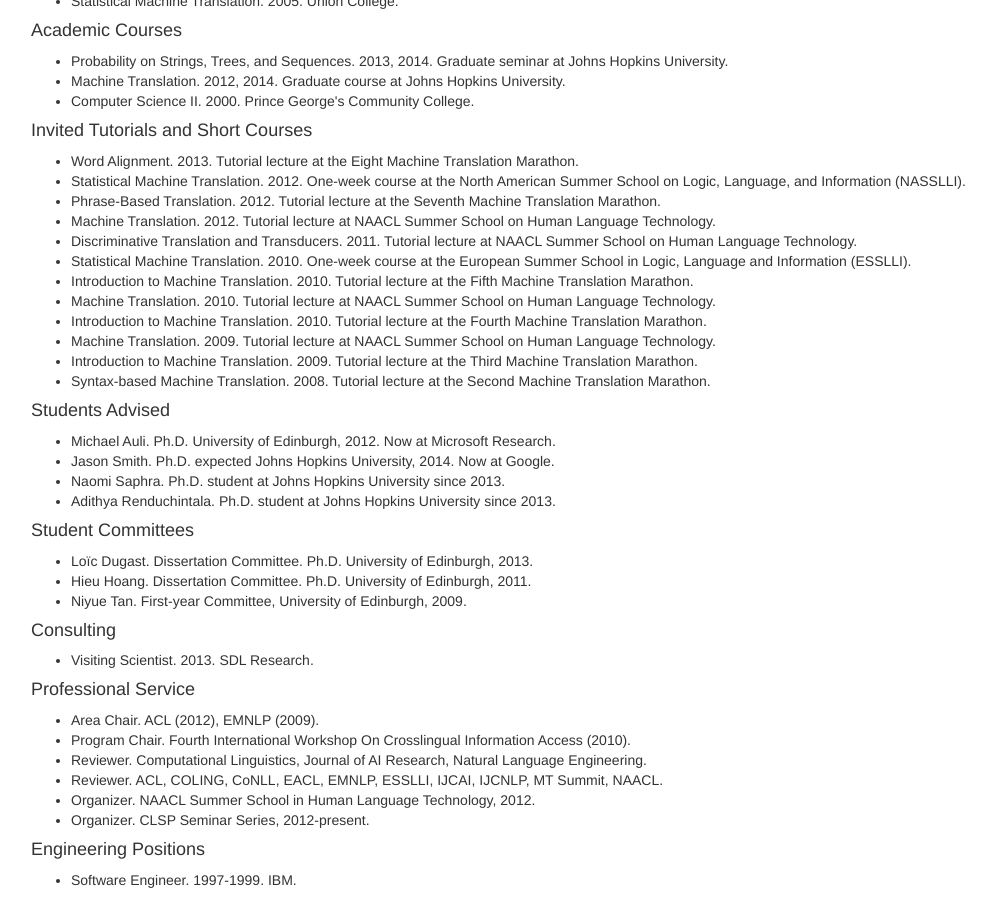
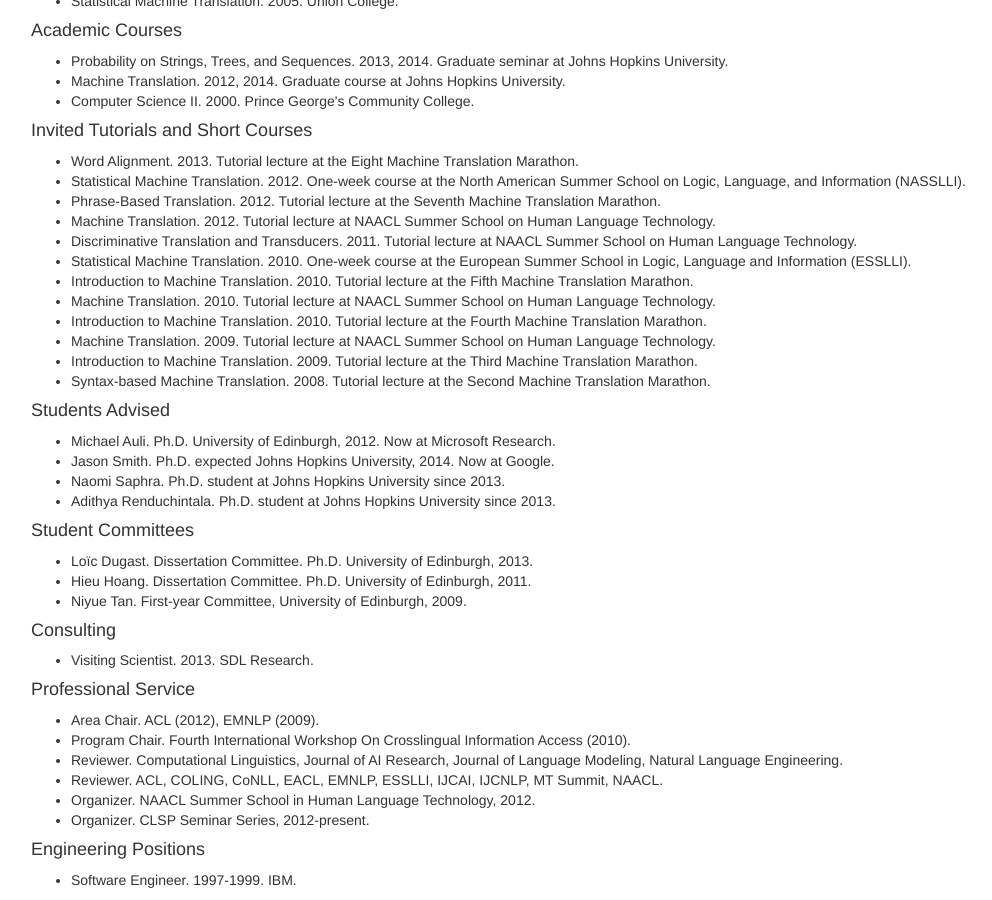
Before and after one commit to alopez/alopez.github.com, a Jekyll site: the page built from cv.html, in a window 1280 px wide and 900 px high, scrolled down 1740 px. Shown: the whole window, without its empty margins (24-1016 px from the left). Built offline with Jekyll 4.4.1, drawn with Linux system fonts in a browser that asks for light colours.

Commit message:
Update CV, add img to repo

```diff
--- a/cv.html
+++ b/cv.html
@@ -241,7 +241,7 @@ after-pubs:
         detail: Fourth International Workshop On Crosslingual Information Access (2010)
       -
         title: Reviewer
-        detail: Computational Linguistics, Journal of AI Research, Natural Language Engineering
+        detail: Computational Linguistics, Journal of AI Research, Journal of Language Modeling, Natural Language Engineering
       -
         title: Reviewer
         detail: ACL, COLING, CoNLL, EACL, EMNLP, ESSLLI, IJCAI, IJCNLP, MT Summit, NAACL
```
Also changed, not shown: img/person/adi.jpg (added).
